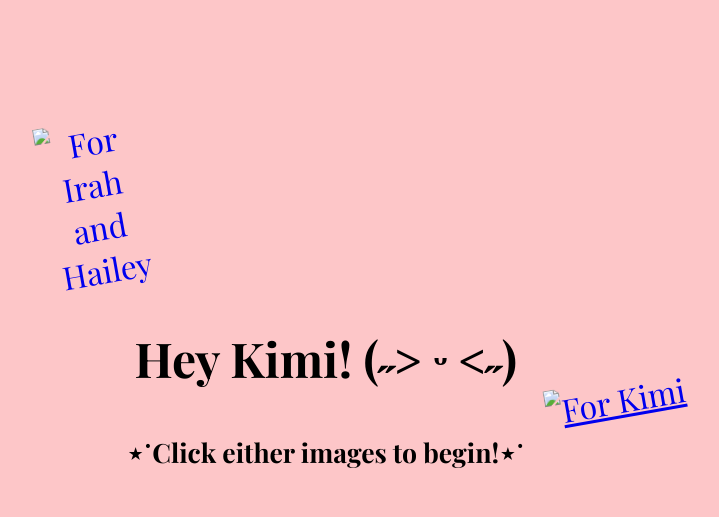
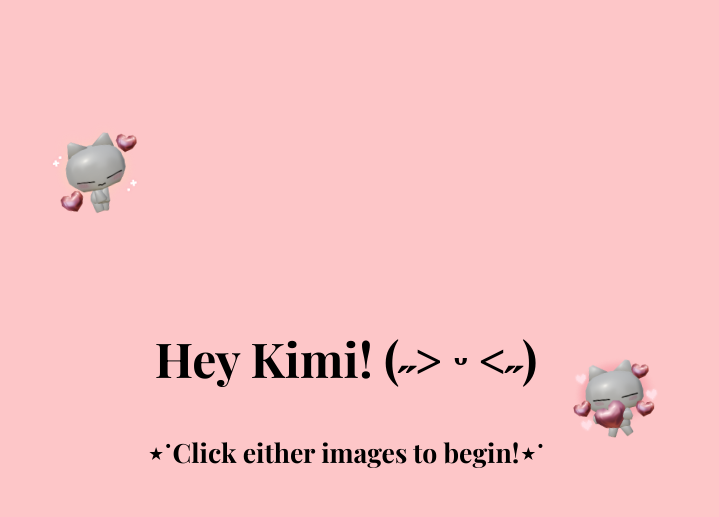
Before and after one commit to kirstens-universe/kimiswebsite, a plain HTML site: page index.html in a window 1280 px wide. Shown: the whole page, without its empty margins (234-953 px from the left). Drawn offline with nearby package versions, Linux system fonts and the light colour scheme.

Commit message:
Update index.html

```diff
--- a/index.html
+++ b/index.html
@@ -70,7 +70,7 @@
       font-size: 1.0rem;
     }
   </style>
-  <link rel="icon" href="images/favicon.webp">
+  <link rel="icon" href="favicon.webp">
 </head>
 
 
@@ -82,8 +82,8 @@
       <h5>⋆˙Click either images to begin!⋆˙</h5>
 
     </div>
-    <a href="kimis.html"><img class="tilted-image" src="images/love.png" title="For Kimi"></a>
-    <a href="sisters.html"><img class="left-tilted-image" src="images/love 2.png" title="For Irah and Hailey"></a>
+    <a href="kimis.html"><img class="tilted-image" src="love.png" title="For Kimi"></a>
+    <a href="sisters.html"><img class="left-tilted-image" src="love 2.png" title="For Irah and Hailey"></a>
   </div>
 
 </body>
```
